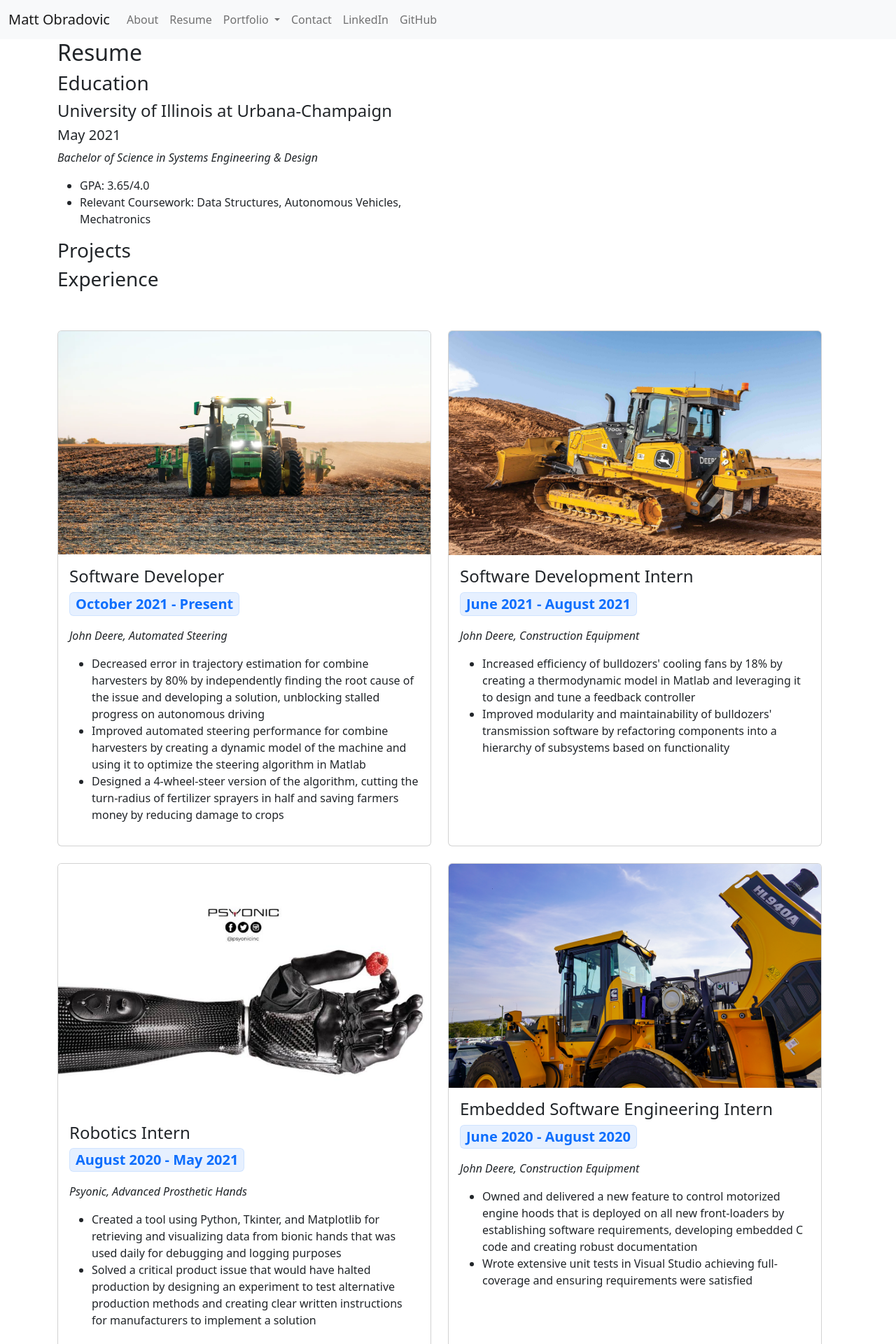
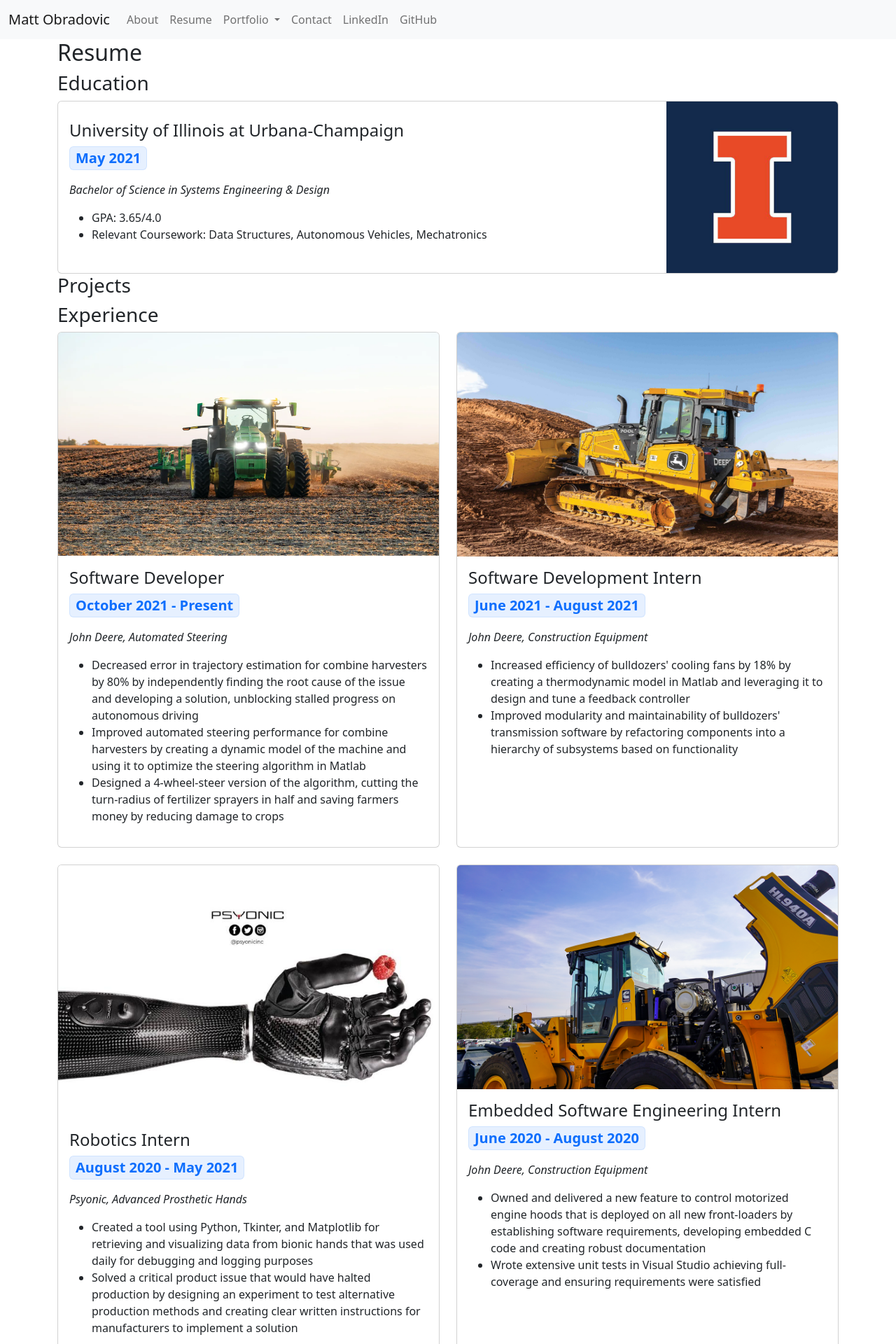
Before and after one commit to mattobrado/personal-website, a Flask app: page /resume in a window 1280 px wide. Shown: the top 1920 px of the page at 70% size. Run offline with Flask 2, Linux system fonts and the light colour scheme.

Commit message:
feat: progress on education formatting

```diff
--- a/static/style.css
+++ b/static/style.css
@@ -14,3 +14,20 @@
   height: 40vh;
   object-fit:fill;
   }
+
+  .education-item {
+    flex-direction: row;
+    align-items: center;
+  }
+  .education-item img {
+    width: 22%;
+    height: 100%;
+    border-top-left-radius: 0;
+    border-bottom-left-radius: 0;
+  }
+
+  @media only screen and (max-width: 992px) {
+    .education-item img {
+      display: none;
+    }
+  }
--- a/templates/resume.html
+++ b/templates/resume.html
@@ -7,22 +7,23 @@
       <h2>Resume</h2>
     </div>
 
-    <div class="row">
-      <div class ="col-lg-6">
+    <h3 class="resume-section-title">Education</h3>
 
-        <h3 class="resume-section-title">Education</h3>
-        <div class="resume-item">
+    <div class="card resume-item education-item">
+
+      <div class="card-body">
         <h4>University of Illinois at Urbana-Champaign</h4>
-          <h5>May 2021</h5>
+        <h5 class="d-inline-flex mb-3 px-2 py-1 fw-semibold text-primary bg-primary bg-opacity-10 border border-primary border-opacity-10 rounded-2">May 2021</h5>
         <p><em>Bachelor of Science in Systems Engineering & Design</em></p>
         <ul>
           <li>GPA: 3.65/4.0</li>
           <li>Relevant Coursework: Data Structures, Autonomous Vehicles, Mechatronics</li>
         </ul>
       </div>
+      <img src="/static/uiuc-logo.jpg" class="card-img" alt="...">
+    </div>
 
     <h3 class="resume-section-title">Projects</h3>
-      </div>
     <h3 class="resume-section-title">Experience</h3>
     <div class="row row-cols-1 row-cols-lg-2 g-4">
       <div class="col">
@@ -100,7 +101,5 @@
       </div>
     </div>
   </div>
-
-  </div>
 </section>
 {% endblock %}
```
Also changed, not shown: static/uiuc-logo.jpg (added). Lines whose indentation alone changed are shown as unchanged.
